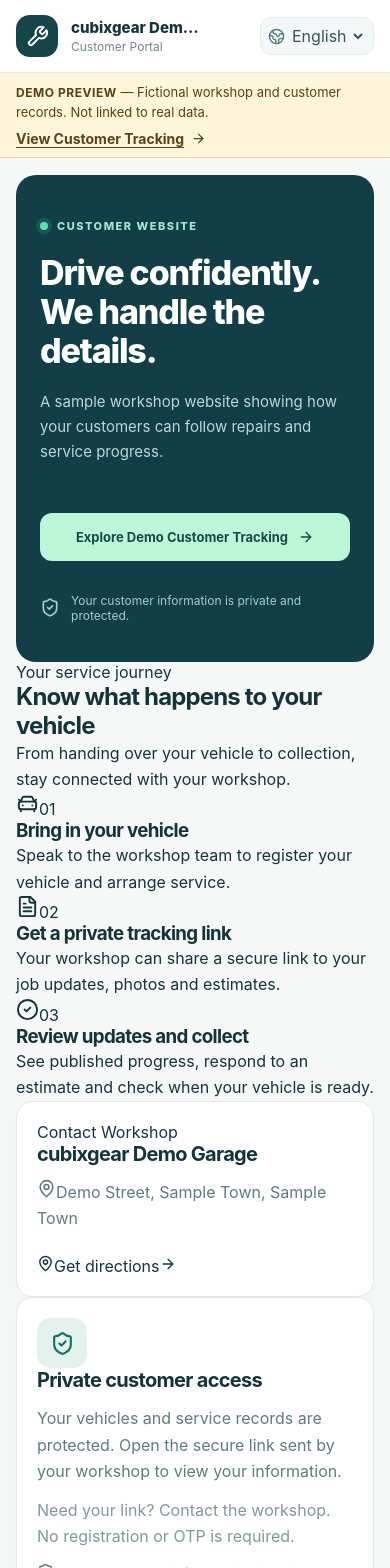
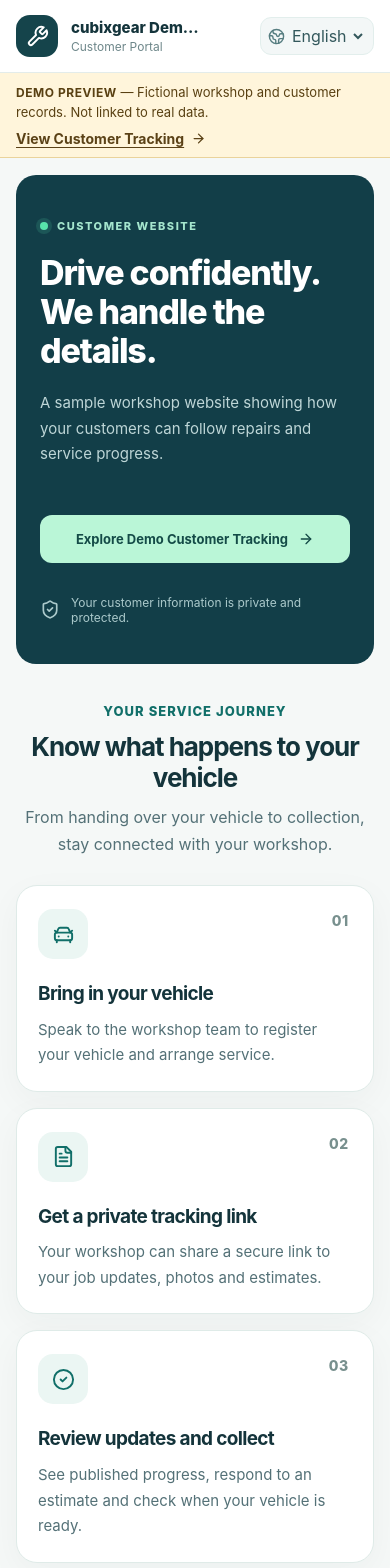
Before and after one commit to amnas-cubixmet/cubegears-customers-website, a Next.js app: page /demo in a window 390 px wide. Shown: the top 1568 px of the page. Built offline with nearby package versions, Linux system fonts and the light colour scheme.

Commit message:
style(public): responsive workshop landing cards and contact actions

```diff
--- a/src/styles.css
+++ b/src/styles.css
@@ -154,3 +154,48 @@
 .portal-decline-receipt{margin-top:6px;padding-top:8px;border-top:1px solid #b9ded0;display:grid;gap:5px}
 .portal-decline-receipt p{font-size:12px;margin:0;line-height:1.55;white-space:pre-wrap;overflow-wrap:anywhere}
 @media(max-width:630px){.portal-decline-form{padding:12px}.portal-decline-form-buttons .btn{flex:1 1 100%;justify-content:center}}
+
+/* Public workshop website — tenant data only; customer data stays behind /access. */
+.public-home{padding-bottom:30px}
+.public-hero{min-height:450px}
+.public-hero .hero-text>p{max-width:580px;line-height:1.7}
+.public-hero .contacts{margin-top:24px}
+.public-enquiry-link,.public-directions{display:inline-flex;align-items:center;gap:9px;min-height:44px;font-size:15px;font-weight:750;color:var(--accent,#116f69);text-decoration:none}
+.public-enquiry-link{margin-top:12px}
+.public-enquiry-link:hover,.public-directions:hover{text-decoration:underline}
+.public-how{padding:55px 0 40px}
+.public-section-heading{max-width:700px;margin:0 auto 27px;text-align:center}
+.public-overline{display:inline-block;color:var(--accent,#116f69);font-size:13px;line-height:1.5;font-weight:800;letter-spacing:.08em;text-transform:uppercase}
+.public-section-heading h2{font-size:clamp(26px,4vw,38px);line-height:1.2;letter-spacing:-.04em;margin:10px 0}
+.public-section-heading p{font-size:16px;line-height:1.7;color:#547177;margin:0}
+.public-steps{display:grid;grid-template-columns:repeat(3,minmax(0,1fr));gap:16px}
+.public-step{position:relative;min-width:0;background:#fff;border:1px solid #dfebe8;border-radius:21px;padding:26px 24px;box-shadow:0 10px 35px rgba(14,57,51,.04)}
+.public-step-icon{width:50px;height:50px;display:flex;align-items:center;justify-content:center;border-radius:15px;color:var(--accent,#116f69);background:#ebf6f3}
+.public-step-number{position:absolute;right:24px;top:26px;font-size:14px;font-weight:800;letter-spacing:.05em;color:#78908e}
+.public-step h3{margin:23px 0 10px;font-size:19px;line-height:1.3}
+.public-step p{margin:0;color:#547177;font-size:15px;line-height:1.7}
+.public-info-grid{display:grid;grid-template-columns:1fr 1fr;gap:17px;margin:10px 0 45px}
+.public-contact-card,.public-access-card{min-width:0}
+.public-contact-card h2{margin:11px 0 18px;overflow-wrap:anywhere}
+.public-address{display:flex;align-items:flex-start;gap:10px;color:#496b70;font-size:16px;line-height:1.6;overflow-wrap:anywhere}
+.public-address svg{flex-shrink:0;margin-top:3px;color:var(--accent,#116f69)}
+.public-contact-card .contacts{flex-wrap:wrap;margin-top:20px}
+.public-directions{margin-top:14px}
+.public-access-card>.feature-icon{margin-bottom:20px}
+.public-access-card h2{margin:0 0 10px}
+.public-access-card p{font-size:15px;line-height:1.7}
+.public-privacy-note{display:flex;align-items:center;gap:10px;font-weight:650;color:#3b6964}
+.public-privacy-note svg{flex-shrink:0}
+@media(max-width:920px){
+  .public-steps{grid-template-columns:1fr 1fr}
+  .public-steps .public-step:last-child{grid-column:1/-1}
+}
+@media(max-width:630px){
+  .public-how{padding:36px 0 26px}
+  .public-steps,.public-info-grid{grid-template-columns:1fr}
+  .public-steps .public-step:last-child{grid-column:auto}
+  .public-step{padding:23px 21px}
+  .public-info-grid{margin-bottom:18px}
+  .public-hero .contacts{margin-top:20px}
+  .public-enquiry-link{font-size:16px}
+}
```
